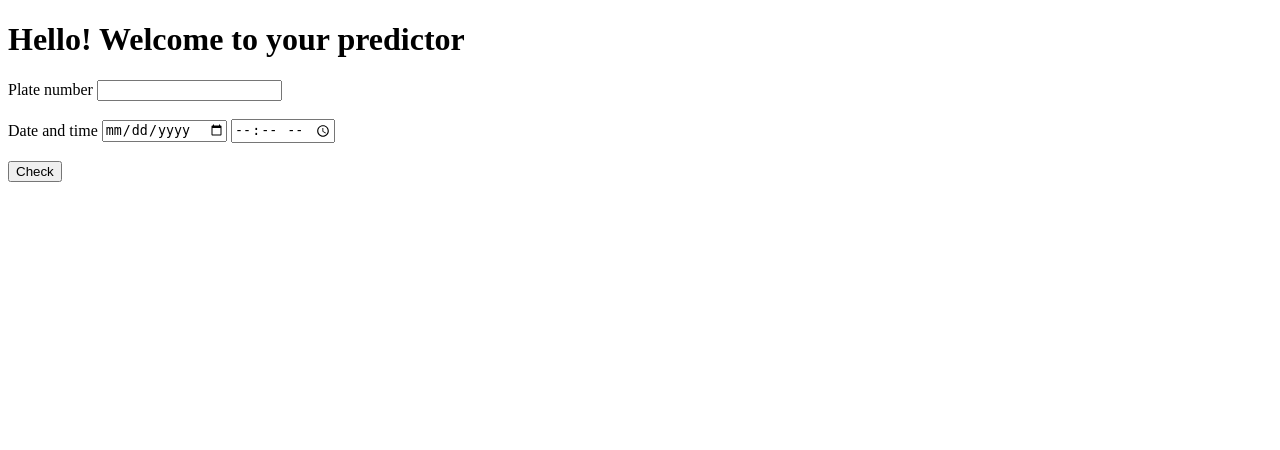
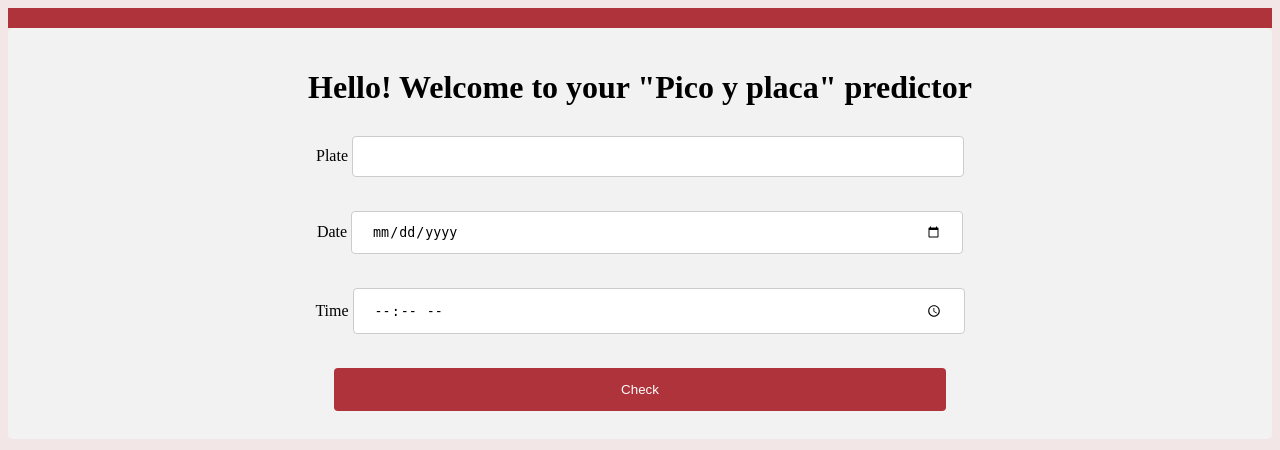
Before and after one commit to xmichelle26x/pyp_predictor, a Django app: page / in a window 1280 px wide. Shown: the top 450 px of the page. Run offline with Django 3.2, Linux system fonts and the light colour scheme.

Commit message:
styles form configuration

```diff
--- a/picoyplaca/settings.py
+++ b/picoyplaca/settings.py
@@ -39,6 +39,8 @@ INSTALLED_APPS = [
     'django.contrib.staticfiles',
     'predictor'
 ]
+
+
 
 MIDDLEWARE = [
     'django.middleware.security.SecurityMiddleware',
--- a/predictor/templates/plate.html
+++ b/predictor/templates/plate.html
@@ -4,33 +4,112 @@
   <meta charset="UTF-8">
   <meta http-equiv="X-UA-Compatible" content="IE=edge">
   <meta name="viewport" content="width=device-width, initial-scale=1.0">
-
   <title>"Pico y Placa" predictor</title>
-
 </head>
 
+<header class=" text-white app-header">
+
+</header>
+
 <body>
-  <h1>Hello! Welcome to your predictor</h1>
 
-  <form action="" method="post">
-    <!-- security -->
-    {% csrf_token %}
+<div>
+  <h1 style="text-align: center; ">Hello! Welcome to your "Pico y placa" predictor</h1>
 
-    <label>Plate number</label>
-    {{form.plate}} <br><br>
 
-    <label>Date and time </label>
-    {{form.date}} {{form.time}} <br><br>
+  <form action="" method="post" class="container-fluid">
+      <!-- security -->
+      {% csrf_token %}
+      <label>Plate</label>
+      {{form.plate}} <br><br>
 
-    <input class="btn btn-primary" type="submit" value="Check">
+      <label>Date</label>
+      {{form.date}}<br><br>
+      <label>Time </label>
+       {{form.time}} <br><br>
 
-</form>
+      <input class="btn btn-primary container-fluid " id="submit" type="submit" value="Check">
+  </form>
 
-  <!-- <div class="form-group">
-        <input class="form-control" autofocus="on" type="text" name="platenumber" placeholder="Plate number"><br>
-        <input type="date" class="form-control datepicker" id="datepicker" name="DateTimeField"/><br>
-        <input type="time" class="form-control timepicker" id="timepicker" name="DateTimeField"/><br>
-    </div> -->
+  {% if resp %}
+      {% if res == 'OK'%}
+      <div>
+        <p>{{ resp }}</p>
+    </div>
+      {% else %}
+      <div>
+        <p>{{ resp }}</p>
+    </div>
+      {% endif %}
+  {% endif %}
+
+</div>
+
+
+
+
+<!-- styles -->
+<style>
+   div{
+    border-radius: 5px;
+    background-color: #f2f2f2;
+    padding: 20px;
+   }
+  .app-header{
+    background-color: #ae333a;
+    min-height: 20px;
+    display: flex;
+    flex-direction: column;
+    align-items: center;
+    justify-content: center;
+    font-size: calc(10px + 2vmin);
+    color: white;
+  }
+  body{
+    text-align: center;
+    background-color: rgb(243, 230, 230);
+  }
+  #plateid{
+    width: 50%;
+    padding: 12px 20px;
+    margin: 8px 0;
+    display: inline-block;
+    border: 1px solid #ccc;
+    border-radius: 4px;
+    box-sizing: border-box;
+  }
+  #dateid{
+    width: 50%;
+    padding: 12px 20px;
+    margin: 8px 0;
+    display: inline-block;
+    border: 1px solid #ccc;
+    border-radius: 4px;
+    box-sizing: border-box;
+  }
+  #timeid{
+    width:50%;
+    padding: 12px 20px;
+    margin: 8px 0;
+    display: inline-block;
+    border: 1px solid #ccc;
+    border-radius: 4px;
+    box-sizing: border-box;
+  }
+  #submit{
+    width: 50%;
+  background-color: #ae333a;
+  color: white;
+  padding: 14px 20px;
+  margin: 8px 0;
+  border: none;
+  border-radius: 4px;
+  cursor: pointer;
+}
+
+</style>
+
+
 
 </body>
 
--- a/predictor/urls.py
+++ b/predictor/urls.py
@@ -2,6 +2,5 @@ from django.urls import path
 from predictor import views
 
 urlpatterns = [
-  path("", views.home, name="home"),
-  path('check', views.check, name="check"),
+  path('', views.check, name="check"),
 ]
--- a/predictor/views.py
+++ b/predictor/views.py
@@ -1,66 +1,69 @@
-from predictor.forms import MyForm
 from django.shortcuts import render
-from django.http import HttpResponse
 from django import forms
 from datetime import datetime, time, date
 
+
+#form
 class inputForm(forms.Form):
   plate = forms.CharField(label="Plate number")
+  plate.widget.attrs.update({'id' : 'plateid'})
+
   date = forms.DateTimeField(
         input_formats=['%d/%m/%Y'],
         widget=forms.DateTimeInput(attrs={
             'type':'date'
         })
     )
+  date.widget.attrs.update({'id' : 'plateid'})
 
   time = forms.DateTimeField(
-        label='Time Field', label_suffix=" : ",
         required=True, input_formats=["%H:%M"],
         error_messages={'required': "This field is required."},
         widget=forms.DateTimeInput(attrs={
             'type':'time'
         })
     )
+  time.widget.attrs.update({'id' : 'timeid'})
 
 
+#validate plate function
+def validatePlate(plate, idate, itime):
+  days = {
+  1:[1,2],
+  2:[3,4],
+  3:[5,6],
+  4:[7,8],
+  5:[9,0],
+  }
+  #last digit of the plate
+  lastDigit = plate[-1]
 
-def home(request):
-  form = inputForm(request.POST)
-  #rendering the home templte
-  return render(request, 'plate.html',{'form': inputForm})
+  #get time from the timepicker
+  time2 = datetime.strptime(itime,'%H:%M').time()
+
+  #get date from the datepicker
+  day, month, year = (int(float(x)) for x in idate.split('-'))
+  weekday = date(day, month, year).isoweekday()
+
+  #validate the 3 possible scenarios
+  if weekday not in days.keys() or int(lastDigit) not in days[weekday]:
+    return 1, f'PLATE NUMBER: {plate}, YOU ARE ALLOWED TO DRIVE'
+
+  if ((time2 >= time(7,0,0) and time2 <= time(9,30,0)) or (time2 >= time(16,0,0) and time2 <= time(19,30,0))):
+     return 0, f'PLATE NUMBER: {plate} YOU ARE NOT ALLOWED TO DRIVE'
+  else:
+     return 1,  f'PLATE NUMBER: {plate}, YOU ARE ALLOWED TO DRIVE'
 
 
-def vehiculePlate(plate, datee, timee):
-  days = {
-  'monday':[1,2],
-  'tuesday':[3,4],
-  'wednesday':[5,6],
-  'thrusday':[7,8],
-  'friday':[9,0],
-  }
-
-  lastDigit = plate[-1]
-  hours = time(13,30,0)
-  # datec = '13/08/2021'
-
-  day, month, year = (int(x) for x in datee.split('/'))
-  ans = date(year, month, day).strftime("%A").lower()
-
-  if ans not in days.keys():
-    print(f'YES {plate} YOU CAN DRIVEEE')
-  else:
-    if ((hours >= time(7,0,0) and hours <= time(9,30,0)) or (hours >= time(16,0,0) and hours <= time(19,30,0))):
-      print(f'NOO {plate} YOU CANNOT DRIVE')
-    else:
-      print(f'YES {plate} YOU CAN DRIVE')
 
 
 
 def check(request):
-  if request.method=='POST':
-      placa = request.POST['placa']
-      date  = request.POST['DateTimeField']
+  if request.method == 'POST':
+      plate = request.POST['plate']
+      date  = request.POST['date']
+      time  = request.POST['time']
+      res, resp = validatePlate(plate, date, time)
+      return render(request,'plate.html', {'form': inputForm, 'res':res, 'resp':resp})
 
-      print(placa)
-      print(date)
-      return HttpResponse(placa)
+  return render(request,'plate.html', {'form': inputForm})
```
Also changed, not shown: predictor/forms.py (deleted, +0 -26 lines), predictor/templatetags/mytags.py (added, +7 -0 lines).
